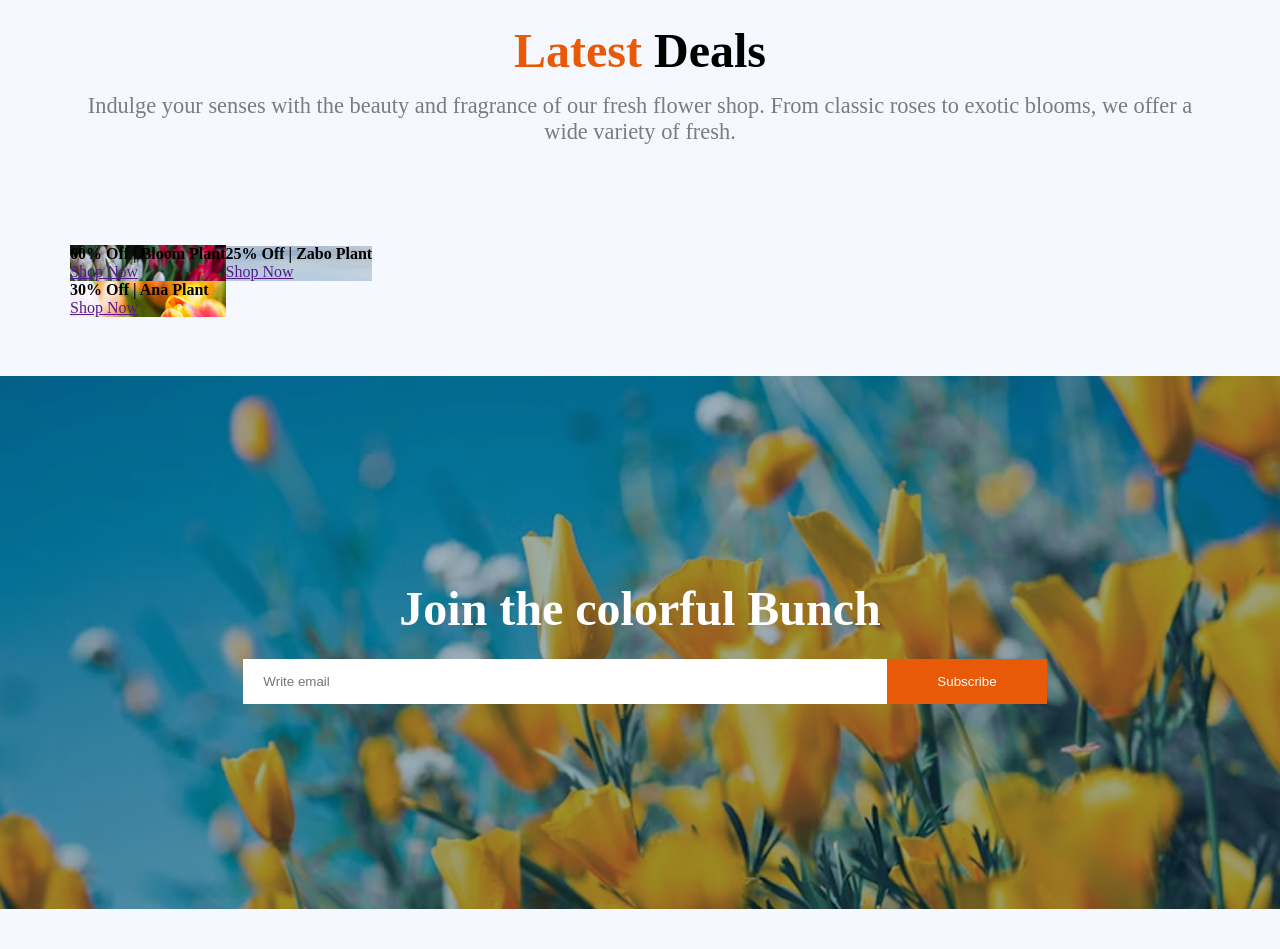
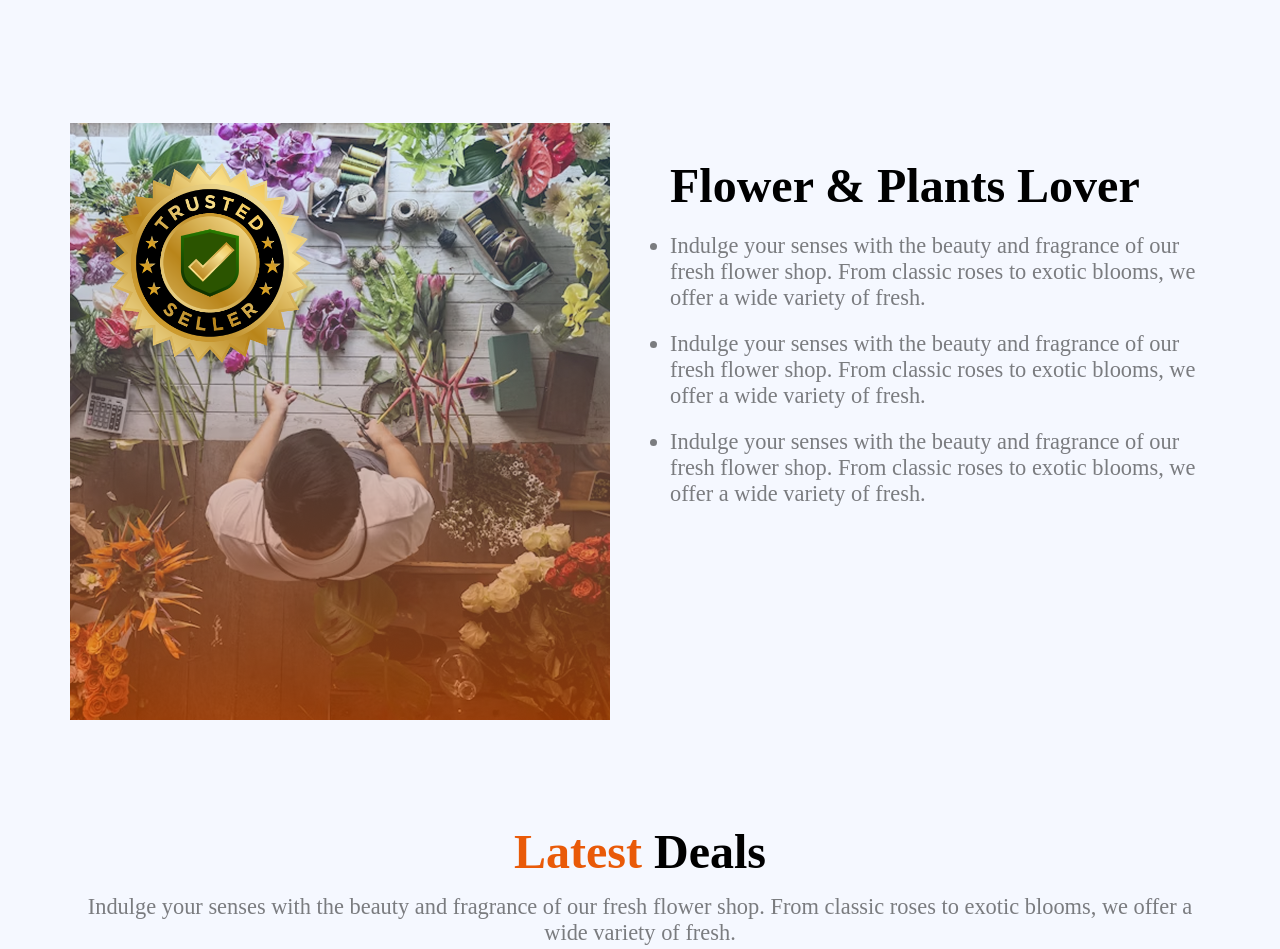
Before and after one commit to Monir312/flower-responsive-website-assignment-02, a plain HTML site: page index.html in a window 1280 px wide. Shown: the part 1920-2869 px from the top of the page. Drawn offline with Linux system fonts and the light colour scheme.

Commit message:
created a plants lover section

```diff
--- a/index.html
+++ b/index.html
@@ -111,6 +111,24 @@
 
 
     <section>
+      <div class="container">
+        <div class="plants-lover-section flex">
+          <div class="plants-left">
+            <img src="assets/flower-store.png" alt="">
+          </div>
+          <div class="trusted-badge">
+            <img width="280px" height="280px" src="assets/trusted-badge.png" alt="">
+          </div>
+          <div class="plants-right">
+            <h3 class="plants-section-title">Flower & Plants Lover</h3>
+            <ul>
+              <li class="description">Indulge your senses with the beauty and fragrance of our fresh flower shop. From classic roses to exotic blooms, we offer a wide variety of fresh.</li>
+              <li class="description">Indulge your senses with the beauty and fragrance of our fresh flower shop. From classic roses to exotic blooms, we offer a wide variety of fresh.</li>
+              <li class="description">Indulge your senses with the beauty and fragrance of our fresh flower shop. From classic roses to exotic blooms, we offer a wide variety of fresh.</li>
+            </ul>
+          </div>
+        </div>
+      </div>
     </section>
 
 
@@ -126,20 +144,24 @@
         </div>
 
         <div class="latest-deal-image-area flex">
-          <div class="left-side">
-            <div class="first-img-section">
-              <h4>60% Off | Bloom Plant</h4>
-              <a href="">Shop Now</a>
+          <div class="left-banners flex">
+            <div class="left-banner small"  style="background-image: url('assets/deal-bloom.png');">
+              <div class="latest-text">
+                <p>60% Off | Bloom Plant</p>
+                <a href="#">Shop Now</a>
+              </div>
             </div>
-            <div class="second-img-section">
-              <h4>30% Off | Ana  Plant</h4>
-              <a href="">Shop Now</a>
+            <div class="left-banner small"  style="background-image: url('assets/deal-ana.png');">
+              <div class="latest-text">
+                <p>30% Off | Ana Plant</p>
+                <a href="#">Shop Now</a>
+              </div>
             </div>
           </div>
-          <div class="right-side">
-            <div class="third-img-section">
-              <h4>25% Off | Zabo Plant</h4>
-              <a href="">Shop Now</a>
+          <div class="right-banner left-banner"  style="background-image: url('assets/deal-zabo.png');">
+            <div class="latest-text">
+              <p>25% Off | Zabo Plant</p>
+              <a href="#">Shop Now</a>
             </div>
           </div>
         </div>
--- a/style.css
+++ b/style.css
@@ -107,6 +107,31 @@ body {
   margin-bottom: 25px;
 }
 
+/* Plants Lover section style  */
+
+.plants-lover-section{
+  position: relative;
+  gap: 60px;
+  margin-top: 200px;
+}
+.plants-section-title{
+  font-size: 3rem;
+  margin-bottom: 20px;
+}
+.plants-right{
+  padding: 35px 0;
+}
+.plants-right li{
+  margin-bottom: 20px;
+}
+.trusted-badge{
+  position: absolute;
+}
+
+
+
+
+
 /* latest deal section  */
 .least-deal-section{
   text-align: center;
@@ -120,28 +145,50 @@ body {
   margin: 15px auto;
 }
 
-
-
-
-.first-img-section{
-  background-image: url('assets/deal-bloom.png');
-  background-attachment: cover;
-  background-repeat: no-repeat;
-}
-.second-img-section{
-  background-image: url('assets/deal-ana.png');
-  background-attachment: cover;
-  background-repeat: no-repeat;
-}
-.third-img-section{
-  background-image: url('assets/deal-zabo.png');
-  background-attachment: cover;
-  background-repeat: no-repeat;
+.left-banners {
+  flex-direction: column;
+  gap: 10px;
+  width: 40%;
 }
 
+.left-banner {
+  position: relative;
+  background-size: cover;
+  background-position: center;
+  border-radius: 10px;
+  height: 150px;
+  width: 90%;
+  color: white;
+  display: flex;
+  align-items: center;
+  justify-content: center;
+}
 
+.right-banner {
+  width: 60%;
+  height: 310px;
+}
 
+.latest-text {
+  text-align: center;
+  padding: 10px 20px;
+  border-radius: 5px;
+}
 
+.latest-text p {
+  font-size: 18px;
+  font-weight: bold;
+}
+
+.latest-text a {
+  margin-top: 5px;
+  display: inline-block;
+  text-decoration: none;
+  color: white;
+  border-bottom: 2px solid white;
+  font-weight: bold;
+  padding: 2px 0;
+}
 
 /* join section style  */
 .join-section{
@@ -265,4 +312,15 @@ body {
     flex-direction: column;
   }
 
+  .latest-deal-image-area{
+    flex-direction: column;
+    gap: 20px;
+  }
+  .left-banners, .right-banner, .left-banner{
+    width: 100%;
+  }
+  .right-banner{
+    height: 150px;
+  }
+
 }
```
